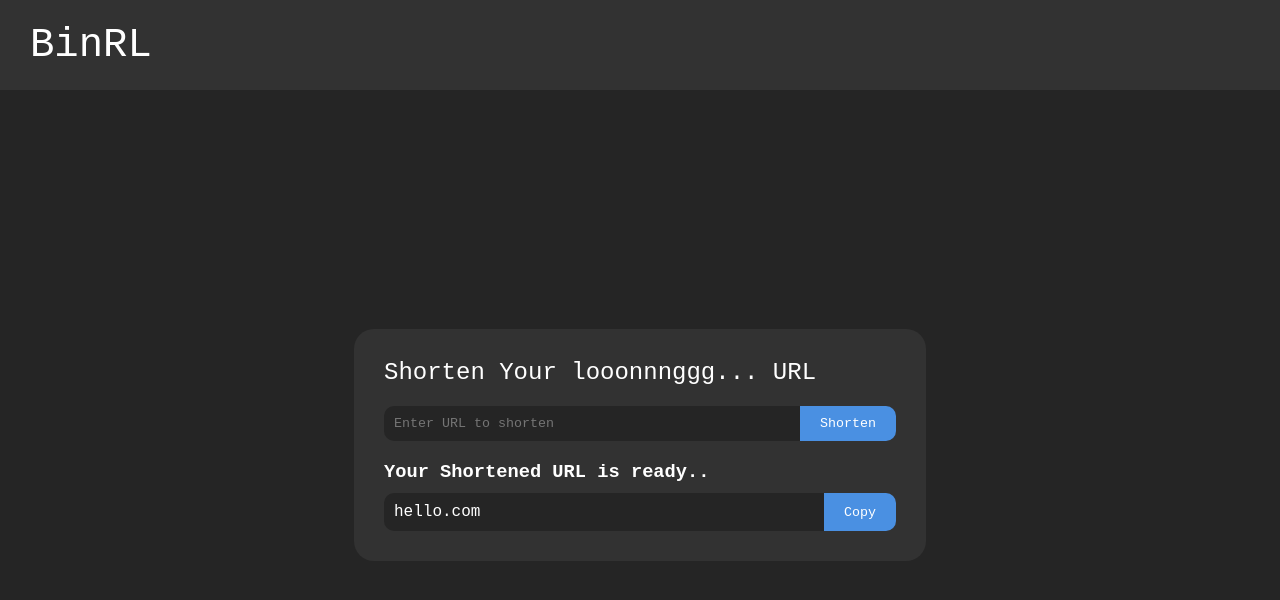
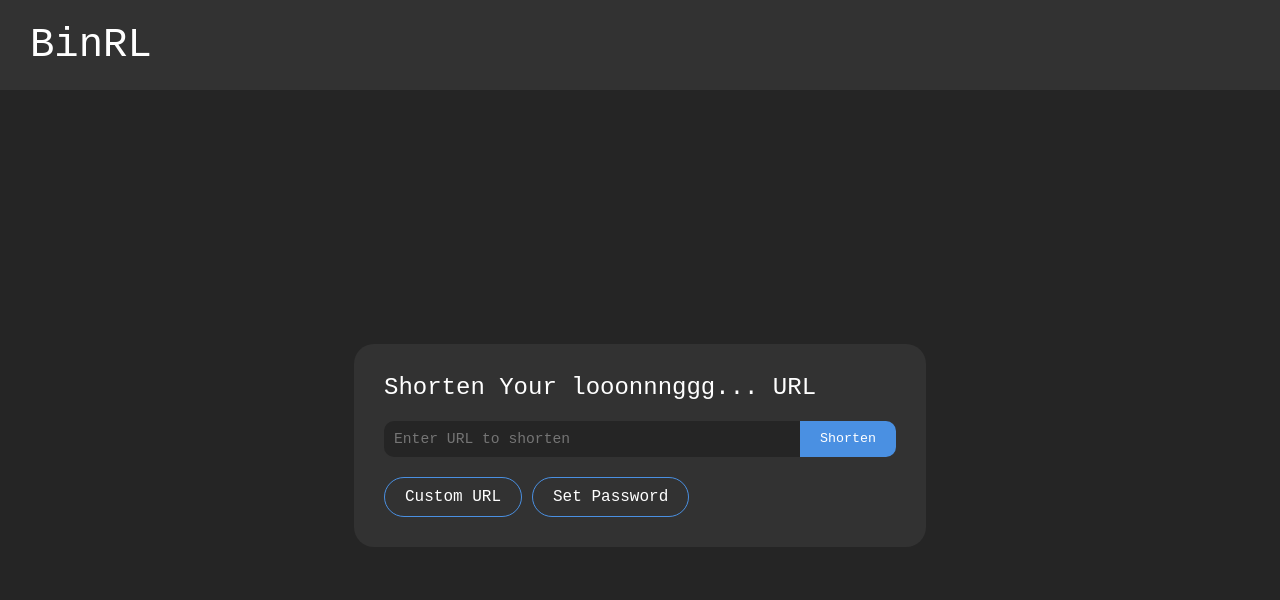
Before and after one commit to DevsRep/BinRL, a React (Vite) app: page / in a window 1280 px wide. Shown: the top 600 px of the page. Built offline with nearby package versions, Linux system fonts and the light colour scheme.

Commit message:
First UI updates

```diff
--- a/src/URLShortener.jsx
+++ b/src/URLShortener.jsx
@@ -4,11 +4,38 @@ import { useState } from "react";
 function URLShortener(){
 
     const [url, setUrl] = useState("");
-    const [shortenedUrl, setShortenedUrl] = useState("hello.com");
+    const [shortenedUrl, setShortenedUrl] = useState("");
+    const [customUrl, setCustomUrl] = useState(false);
+    const [passwordurl, setPasswordurl] = useState(false);
+
 
     const handleSubmit = (e) => {
         e.preventDefault();
         console.log("URL Shortened");
+    }
+
+    const handlecustURL = (e) => {
+        if(customUrl){
+            setCustomUrl(false);
+            console.log("Custom URL Disabled");
+            document.querySelector(".URLblk").style.backgroundColor = "transparent";
+        }else{
+            console.log("Custom URL Enabled");
+            document.querySelector(".URLblk").style.backgroundColor = "#3a7bd5";
+            setCustomUrl(true);
+        }
+    }
+
+    const handlepswdURL = (e) => {
+        if(passwordurl){
+            setPasswordurl(false);
+            console.log("Password URL Disabled");
+            document.querySelector(".pswdBLK").style.backgroundColor = "transparent";
+        }else{
+            console.log("Password URL Enabled");
+            document.querySelector(".pswdBLK").style.backgroundColor = "#3a7bd5";
+            setPasswordurl(true);
+        }
     }
 
     const copyToClipboard = () => {
@@ -46,6 +73,34 @@ function URLShortener(){
 
                 }
 
+                <div className="extra-features">
+                    <div className="extra-features-i-cont">
+                        <div className="URLblk extra-feature-block" onClick={handlecustURL}>Custom URL</div>
+                        <div className="pswdBLK extra-feature-block" onClick={handlepswdURL}>Set Password</div>
+                    </div>
+                </div>
+
+                {
+                    customUrl ?
+                    <div className="customURL-cont">
+                        Enter a custom URL Alias:
+                        <div className="customURL-i-cont">
+                            binrl.com/<input type="text" placeholder="Enter Custom URL" />
+                        </div>
+                    </div>: <></>
+                }
+
+                {
+                    passwordurl ?
+                    <div className="customURL-cont">
+                        Enter a access password:
+                        <div className="customURL-i-cont">
+                            <input type="password" placeholder="Enter a password" />
+                        </div>
+                    </div>: <></>
+                }
+
+
             </div>
         </div>
     );
--- a/src/index.css
+++ b/src/index.css
@@ -57,6 +57,43 @@ header{
   border: none;
   background-color: var(--dark-primary-color);
   color: var(--dark-text-color);
+  font-size: calc(7px + 0.6vw);
+}
+
+.customURL-cont{
+  display: grid;
+  gap:10px
+}
+
+.customURL-i-cont{
+  display: flex;
+  align-items: center;
+  margin: 0 10px;
+  font-size: calc(10px + 0.6vw);
+}
+
+.customURL-i-cont input{
+  background-color: transparent;
+  border-bottom: 1px solid var(--dark-text-color);
+  border-radius: 0;
+  padding: 2px 5px;
+  font-size: calc(10px + 0.6vw);
+
+}
+
+.customURL-i-cont input:focus{
+  outline: none;
+  border-bottom: 1px solid var(--dark-button-color);
+}
+
+input{
+  /* width: 100%; */
+  padding: 10px;
+  border-radius: 10px 0 0 10px;
+  border: none;
+  background-color: var(--dark-primary-color);
+  color: var(--dark-text-color);
+  font-size: calc(7px + 0.6vw);
 }
 
 .urlShortener-i-cont form input:hover{
@@ -106,6 +143,8 @@ header{
   border-radius: 10px 0 0 10px;
   background-color: var(--dark-primary-color);
   color: var(--dark-text-color);
+  font-size: calc(7px + 0.6vw);
+
 }
 
 .urlShortenerResult-i-cont button{
@@ -116,3 +155,24 @@ header{
   color: var(--dark-text-color);
   cursor: pointer;
 }
+
+.extra-features-i-cont{
+  display: flex;
+  gap:10px;
+  /* grid-template-columns: repeat(2, 1fr);
+  place-items: center; */
+}
+
+.extra-feature-block{
+  /* background-color: var(--dark-button-color); */
+  padding: 10px 20px;
+  border-radius: 20px;
+  display: grid;
+  gap:20px;
+  cursor: pointer;
+  border: 1px solid var(--dark-button-color);
+}
+
+/* .extra-feature-block:hover{
+  background-color: #3a7bd5;
+} */
```
